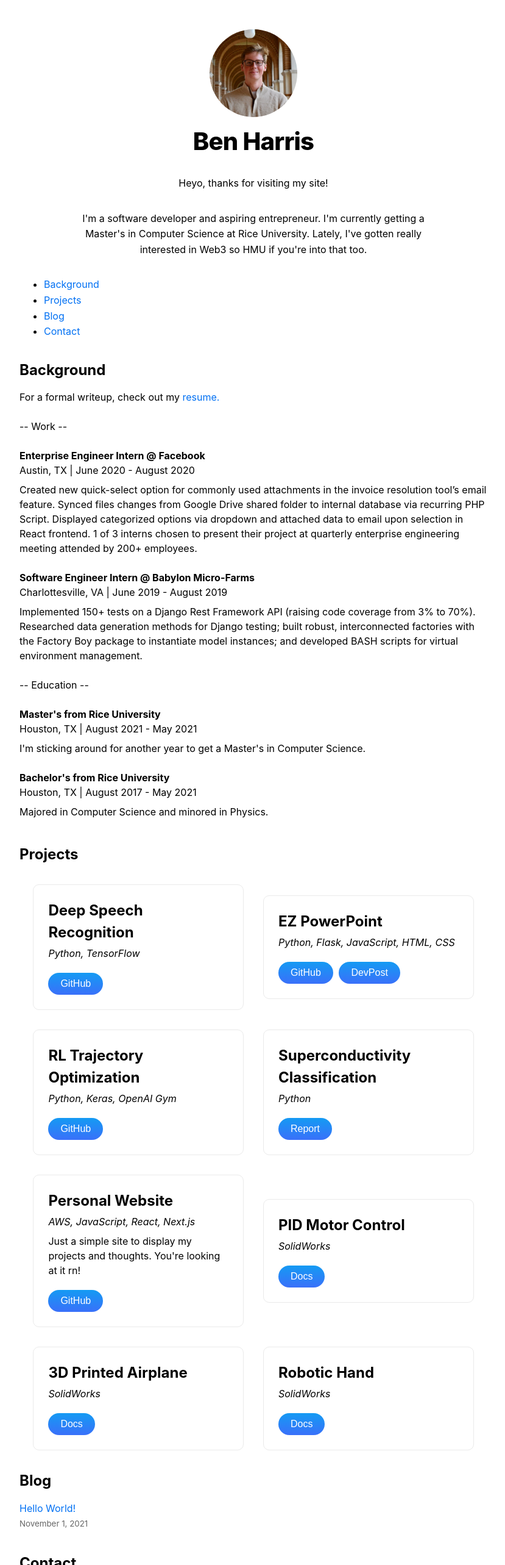
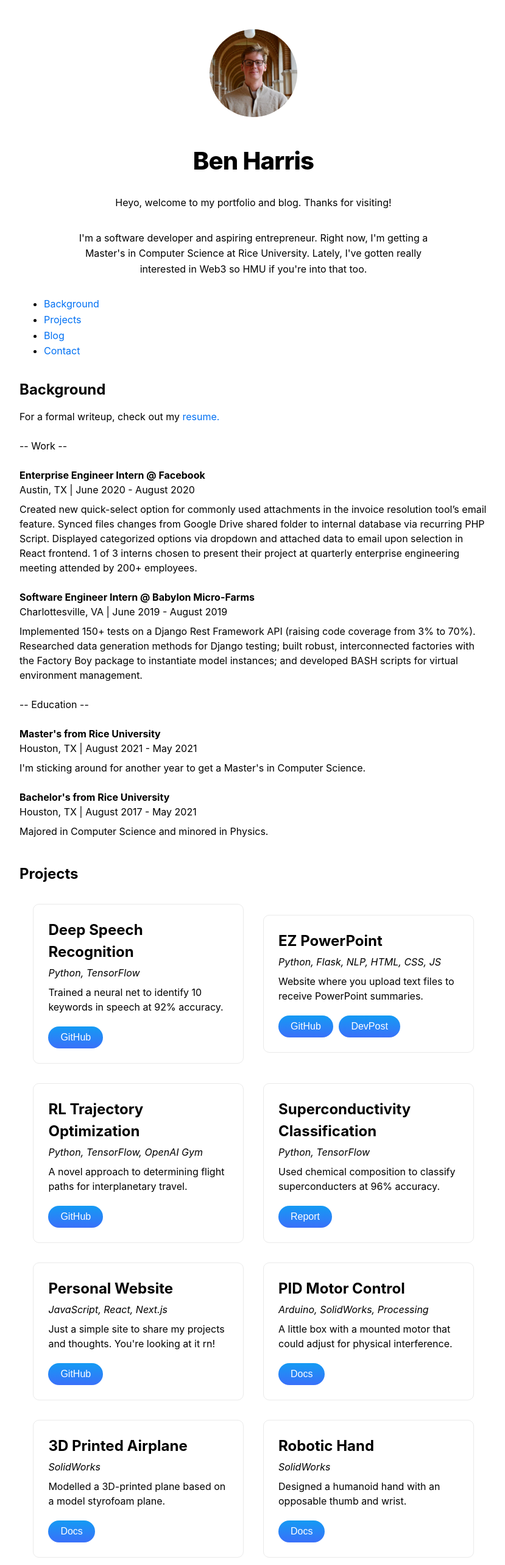
Before and after one commit to byronbenharris/portfolio, a Next.js app: page / in a window 1280 px wide. Shown: the top 2566 px of the page at 61% size, without its empty margins (224-1053 px from the left). Built offline with nearby package versions, Linux system fonts and the light colour scheme.

Commit message:
project descriptions and title

```diff
--- a/pages/index.js
+++ b/pages/index.js
@@ -6,7 +6,6 @@ import styles from '@styles/layout.module.css'
 import utilStyles from '@styles/utils.module.css'
 import homeStyles from '@styles/Home.module.css'
 import buttonStyles from '@styles/Button.module.css'
-
 
 import { getSortedBlogData } from '@lib/blog'
 
@@ -35,8 +34,8 @@ export default function Home({ allBlogData }) {
           alt="Ben Harris"
         />
         <h1 className={utilStyles.heading2Xl}>Ben Harris</h1>
-        <p>Heyo, thanks for visiting my site!</p>
-        <p>I'm a software developer and aspiring entrepreneur. I'm currently getting a Master's in Computer Science at Rice University. Lately, I've gotten really interested in Web3 so HMU if you're into that too.</p>
+        <p>Heyo, welcome to my portfolio and blog. Thanks for visiting!</p>
+        <p>I'm a software developer and aspiring entrepreneur. Right now, I'm getting a Master's in Computer Science at Rice University. Lately, I've gotten really interested in Web3 so HMU if you're into that too.</p>
       </header>
 
       <ul>
@@ -86,7 +85,7 @@ export default function Home({ allBlogData }) {
           <div className={homeStyles.project}>
             <h2>Deep Speech Recognition</h2>
             <p><i>Python, TensorFlow</i></p>
-            <p></p>
+            <p>Trained a neural net to identify 10 keywords in speech at 92% accuracy.</p>
             <a href='https://github.com/byronbenharris/keyword-spotting' target="_blank">
               <button class={buttonStyles.button21} role="button">GitHub</button>
             </a>
@@ -94,8 +93,8 @@ export default function Home({ allBlogData }) {
 
           <div className={homeStyles.project}>
             <h2>EZ PowerPoint</h2>
-            <p><i>Python, Flask, JavaScript, HTML, CSS</i></p>
-            <p></p>
+            <p><i>Python, Flask, NLP, HTML, CSS, JS</i></p>
+            <p>Website where you upload text files to receive PowerPoint summaries.</p>
             <a href='http://github.com/gachouchani1999/ezppt' target="_blank">
               <button class={buttonStyles.button21} role="button">GitHub</button>
             </a>
@@ -106,8 +105,8 @@ export default function Home({ allBlogData }) {
 
           <div className={homeStyles.project}>
             <h2>RL Trajectory Optimization</h2>
-            <p><i>Python, Keras, OpenAI Gym</i></p>
-            <p></p>
+            <p><i>Python, TensorFlow, OpenAI Gym</i></p>
+            <p>A novel approach to determining flight paths for interplanetary travel.</p>
             <a href='http://github.com/byronbenharris/reinforcement-learning-trajectory-optimization' target="_blank">
               <button class={buttonStyles.button21} role="button">GitHub</button>
             </a>
@@ -115,8 +114,8 @@ export default function Home({ allBlogData }) {
 
           <div className={homeStyles.project}>
             <h2>Superconductivity Classification</h2>
-            <p><i>Python</i></p>
-            <p></p>
+            <p><i>Python, TensorFlow</i></p>
+            <p>Used chemical composition to classify superconducters at 96% accuracy.</p>
             <a href='/sc-report.pdf' target="_blank">
               <button class={buttonStyles.button21} role="button">Report</button>
             </a>
@@ -124,17 +123,17 @@ export default function Home({ allBlogData }) {
 
           <div className={homeStyles.project}>
             <h2>Personal Website</h2>
-            <p><i>AWS, JavaScript, React, Next.js</i></p>
-            <p>Just a simple site to display my projects and thoughts. You're looking at it rn!</p>
-            <a href='' target="_blank">
+            <p><i>JavaScript, React, Next.js</i></p>
+            <p>Just a simple site to share my projects and thoughts. You're looking at it rn!</p>
+            <a href='https://github.com/byronbenharris/portfolio' target="_blank">
               <button class={buttonStyles.button21} role="button">GitHub</button>
             </a>
           </div>
 
           <div className={homeStyles.project}>
             <h2>PID Motor Control</h2>
-            <p><i>SolidWorks</i></p>
-            <p></p>
+            <p><i>Arduino, SolidWorks, Processing</i></p>
+            <p>A little box with a mounted motor that could adjust for physical interference.</p>
             <a href='http://wiki.chssigma.com/index.php?title=Ben_and_Doug%27s_PID_Motor' target="_blank">
               <button class={buttonStyles.button21} role="button">Docs</button>
             </a>
@@ -143,7 +142,7 @@ export default function Home({ allBlogData }) {
           <div className={homeStyles.project}>
             <h2>3D Printed Airplane</h2>
             <p><i>SolidWorks</i></p>
-            <p></p>
+            <p>Modelled a 3D-printed plane based on a model styrofoam plane.</p>
             <a href='http://wiki.chssigma.com/index.php?title=BACON_Aerospace_Engineering:_3D-Printed_Airplane' target="_blank">
               <button class={buttonStyles.button21} role="button">Docs</button>
             </a>
@@ -152,7 +151,7 @@ export default function Home({ allBlogData }) {
           <div className={homeStyles.project}>
             <h2>Robotic Hand</h2>
             <p><i>SolidWorks</i></p>
-            <p></p>
+            <p>Designed a humanoid hand with an opposable thumb and wrist.</p>
             <a href='http://wiki.chssigma.com/index.php?title=Ben_Harris%27_Robotic_Hand' target="_blank">
               <button class={buttonStyles.button21} role="button">Docs</button>
             </a>
--- a/styles/utils.module.css
+++ b/styles/utils.module.css
@@ -3,7 +3,7 @@
   line-height: 1.2;
   font-weight: 800;
   letter-spacing: -0.05rem;
-  margin: 1rem 0;
+  margin: 3rem 0 1rem 0 ;
 }
 
 .headingXl {
```
Also changed, not shown: components/header.js (+6 -13 lines), pages/blog/[id].js (+3 -5 lines).
